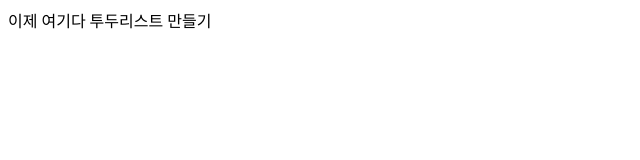
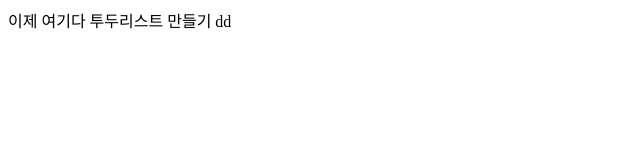
Before and after one commit to pompomko/JS-practice, a plain HTML site: page index.html in a window 1280 px wide. Shown: the full height of the page, 0-640 px from the left. Drawn offline with Linux system fonts and the light colour scheme.

Commit message:
이제 정상 연결

```diff
--- a/index.html
+++ b/index.html
@@ -6,6 +6,6 @@
     <title>바닐라 js 코테준비</title>
   </head>
   <body>
-    이제 여기다 투두리스트 만들기
+    이제 여기다 투두리스트 만들기 dd
   </body>
 </html>
```
